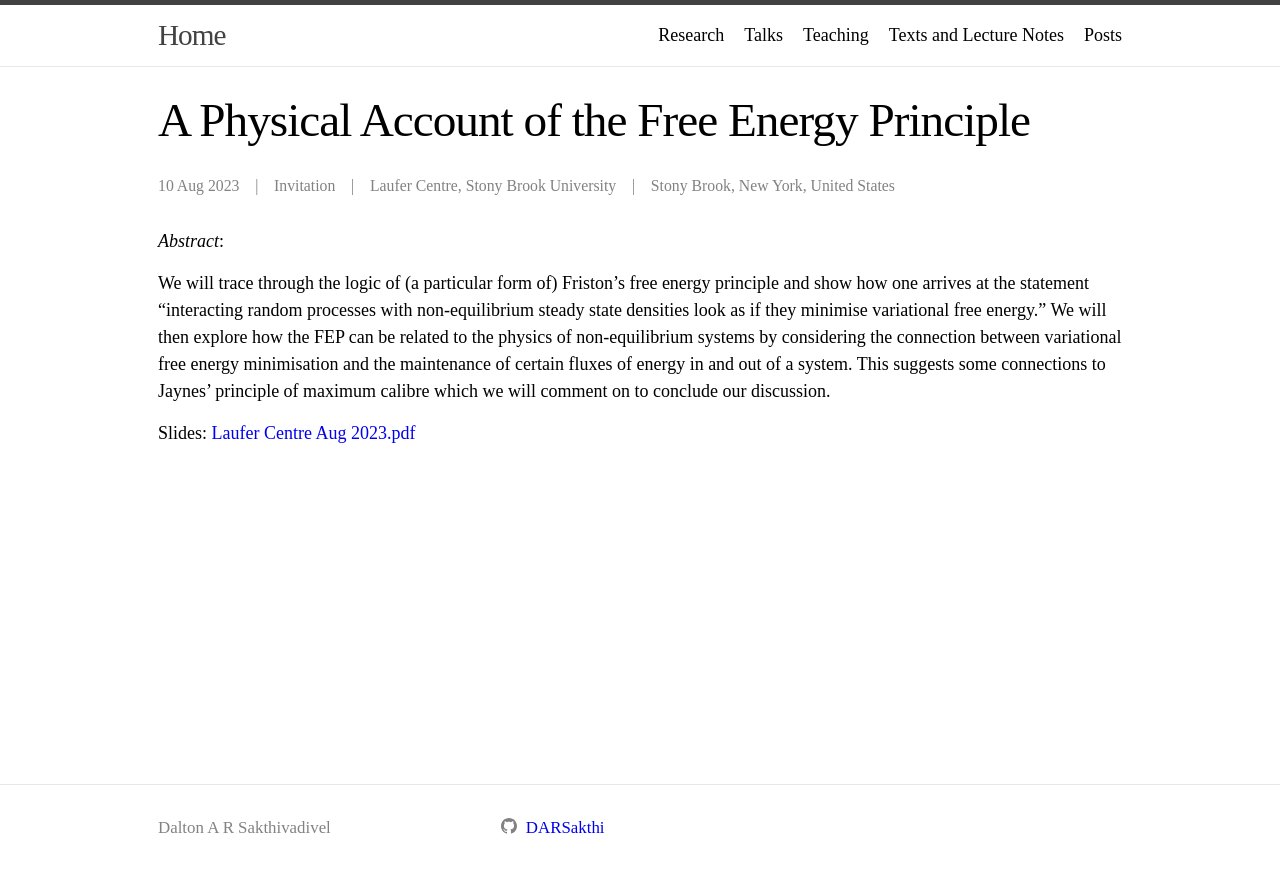
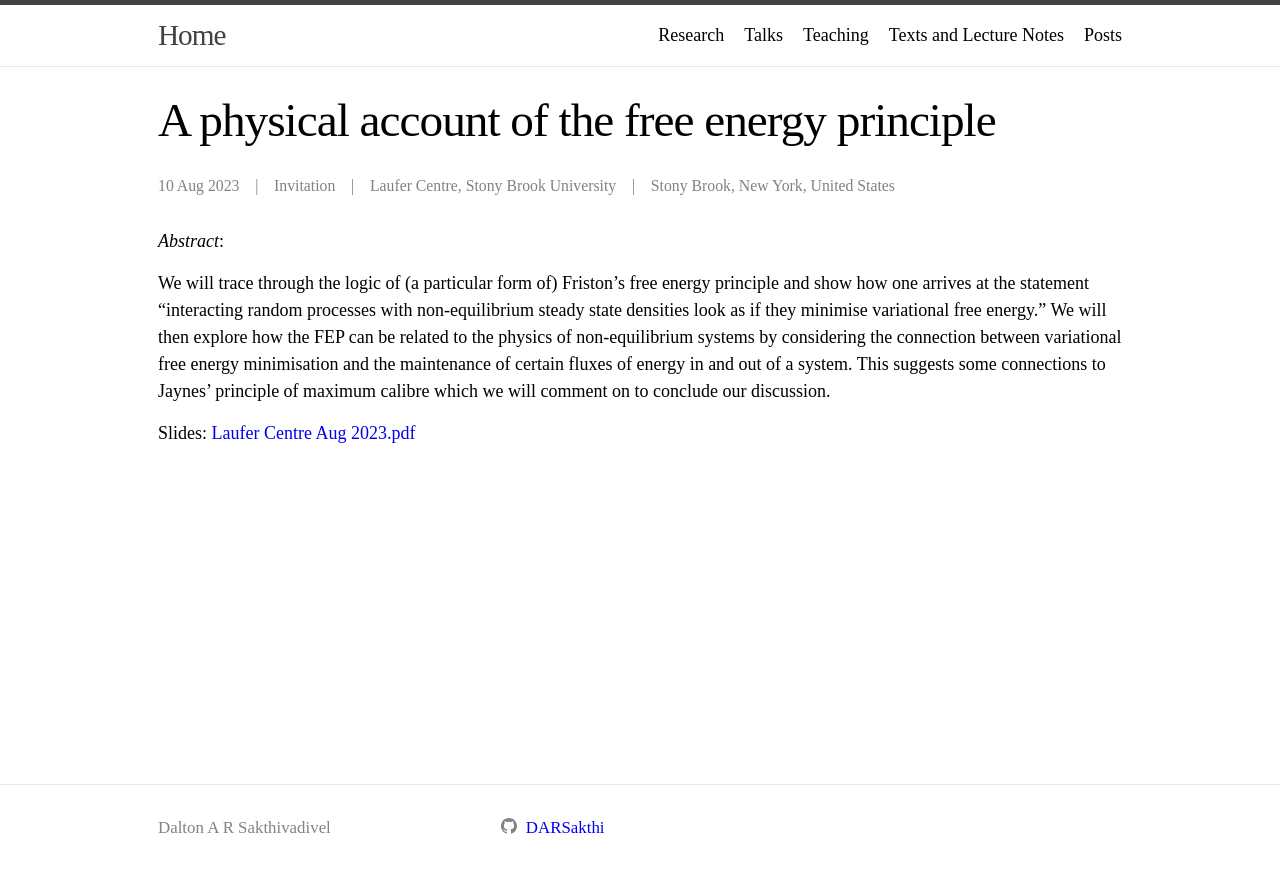
Before and after one commit to DARSakthi/DARSakthi.github.io, a Jekyll site: the page built from _talks/laufer-23.markdown, in a window 1280 px wide. Shown: the top 873 px of the page. Built offline with Jekyll 4.4.1, drawn with Linux system fonts in a browser that asks for light colours.

Commit message:
Sent case

```diff
--- a/_talks/laufer-23.markdown
+++ b/_talks/laufer-23.markdown
@@ -1,5 +1,5 @@
 ---
-title: "A Physical Account of the Free Energy Principle"
+title: "A physical account of the free energy principle"
 collection: talks
 type: "Invitation"
 layout: talks
```
